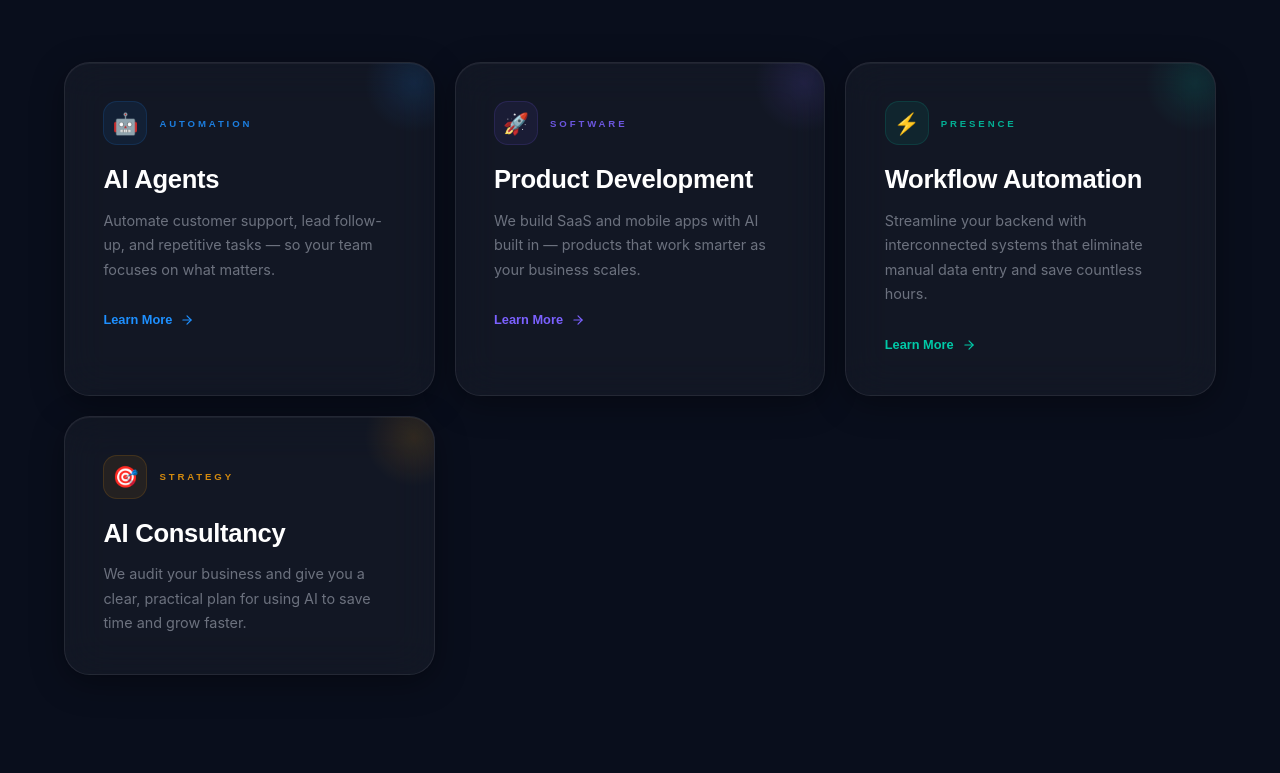
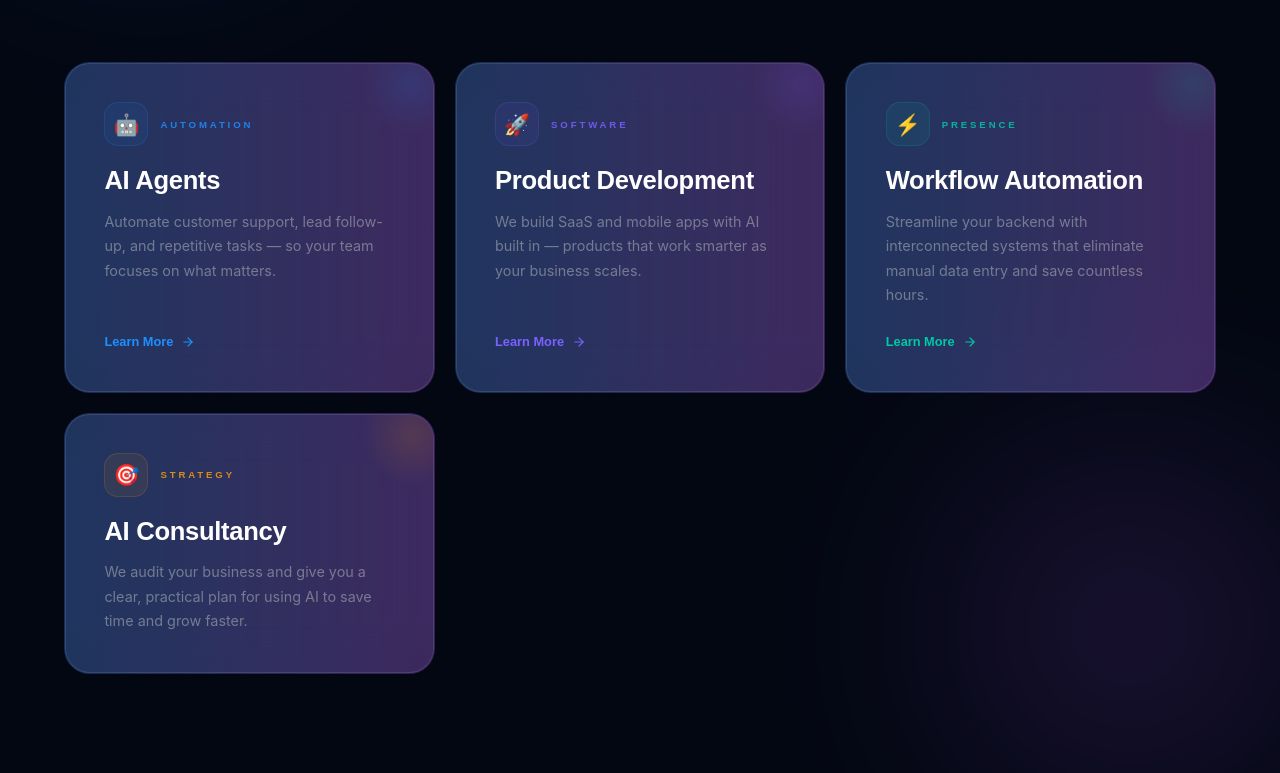
Before and after one commit to HARISMUGHAL/zynqora-edge, a React (Create React App) app in the folder client/: page / in a window 1280 px wide. Shown: the part 1807-2580 px from the top of the page. Built offline with nearby package versions, Linux system fonts and the light colour scheme.

Commit message:
UI(Services): Upgrade 3D cards style and glassmorphism

```diff
--- a/client/src/components/Services.jsx
+++ b/client/src/components/Services.jsx
@@ -41,13 +41,16 @@ const Services = () => {
   return (
     <section
       id="services"
+      className="relative w-full bg-[#030712] text-white overflow-hidden"
       style={{
         padding: 'clamp(4rem,8vw,7rem) clamp(1.25rem,5vw,5rem)',
-        background: 'rgba(255,255,255,0.015)',
-        overflow: 'hidden',
       }}
     >
-      <div style={{ maxWidth: '1400px', margin: '0 auto' }}>
+      {/* 🔥 BACKGROUND GLOW */}
+      <div className="absolute top-0 left-0 w-[300px] h-[300px] bg-blue-500 opacity-20 blur-[120px] rounded-full pointer-events-none"></div>
+      <div className="absolute bottom-0 right-0 w-[300px] h-[300px] bg-purple-500 opacity-20 blur-[120px] rounded-full pointer-events-none"></div>
+
+      <div style={{ maxWidth: '1400px', margin: '0 auto', position: 'relative', zIndex: 10 }}>
         {/* Header */}
         <div style={{
           display: 'flex',
@@ -100,16 +103,21 @@ const Services = () => {
               whileInView={{ opacity: 1, y: 0 }}
               viewport={{ once: true, amount: 0.15 }}
               transition={{ delay: idx * 0.1, duration: 0.6, ease: [0.25,0.46,0.45,0.94] }}
-              className="glass card-hover"
+              whileHover={{ y: -10, scale: 1.02 }}
+              className="group relative p-[1px] rounded-[clamp(1.25rem,2vw,2rem)] bg-gradient-to-r from-blue-500/30 to-purple-500/30 cursor-pointer"
+            >
+              {/* INNER CARD */}
+              <div
+                className="relative h-full bg-white/5 backdrop-blur-xl border border-white/10 transition-all duration-300 flex flex-col overflow-hidden"
                 style={{
+                  borderRadius: 'calc(clamp(1.25rem,2vw,2rem) - 1px)',
                   padding: 'clamp(1.75rem,3vw,2.5rem)',
-                borderRadius: 'clamp(1.25rem,2vw,2rem)',
-                cursor: 'default',
-                position: 'relative',
-                overflow: 'hidden',
                 }}
               >
-              {/* Corner glow */}
+                {/* 🔥 HOVER GLOW */}
+                <div className="absolute inset-0 opacity-0 group-hover:opacity-100 transition duration-300 bg-gradient-to-r from-blue-500/10 to-purple-500/10 pointer-events-none"></div>
+
+                {/* Corner glow existing logic */}
                 <div style={{
                   position: 'absolute',
                   top: '-30px', right: '-30px',
@@ -120,7 +128,7 @@ const Services = () => {
                 }} />
 
                 {/* Icon + category */}
-              <div style={{ display: 'flex', alignItems: 'center', gap: '0.75rem', marginBottom: '1.25rem' }}>
+                <div style={{ display: 'flex', alignItems: 'center', gap: '0.75rem', marginBottom: '1.25rem', position: 'relative' }}>
                   <div style={{
                     width: '44px', height: '44px', borderRadius: '0.875rem',
                     background: `${s.accent}14`,
@@ -151,18 +159,22 @@ const Services = () => {
                   color: '#ffffff',
                   marginBottom: '0.875rem',
                   letterSpacing: '-0.3px',
+                  position: 'relative',
                 }}>
                   {s.title}
                 </h3>
+
                 <p style={{
                   fontFamily: "'Inter', sans-serif",
                   color: 'rgba(156,163,175,0.65)',
                   fontSize: '0.9rem',
                   lineHeight: 1.7,
                   marginBottom: s.link ? '1.5rem' : '0',
+                  position: 'relative',
                 }}>
                   {s.desc}
                 </p>
+
                 {s.link && (
                   <Link to={s.link} style={{
                     display: 'inline-flex',
@@ -174,6 +186,7 @@ const Services = () => {
                     color: s.accent,
                     textDecoration: 'none',
                     marginTop: 'auto',
+                    position: 'relative',
                   }}>
                     Learn More
                     <svg width="14" height="14" viewBox="0 0 24 24" fill="none" stroke="currentColor" strokeWidth="2" strokeLinecap="round" strokeLinejoin="round">
@@ -182,6 +195,7 @@ const Services = () => {
                     </svg>
                   </Link>
                 )}
+              </div>
             </motion.div>
           ))}
         </div>
```
Lines whose indentation alone changed are shown as unchanged.
